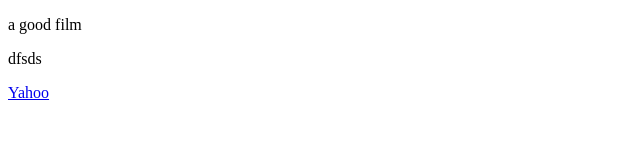
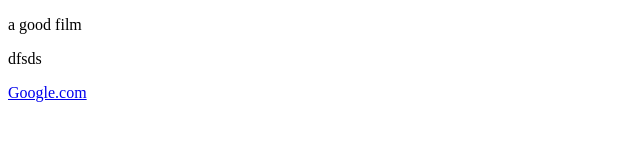
Before and after one commit to Dores12/learn, a plain HTML site: page index.html in a window 1280 px wide. Shown: the full height of the page, 0-640 px from the left. Drawn offline with Linux system fonts and the light colour scheme.

Commit message:
Update link text

```diff
--- a/index.html
+++ b/index.html
@@ -8,6 +8,6 @@
 <body>
     <p>a good film</p>
     <p>dfsds</p>
-    <a href="https://google.com">Yahoo</a>
+    <a href="https://google.com">Google.com</a>
 </body>
 </html>
```
